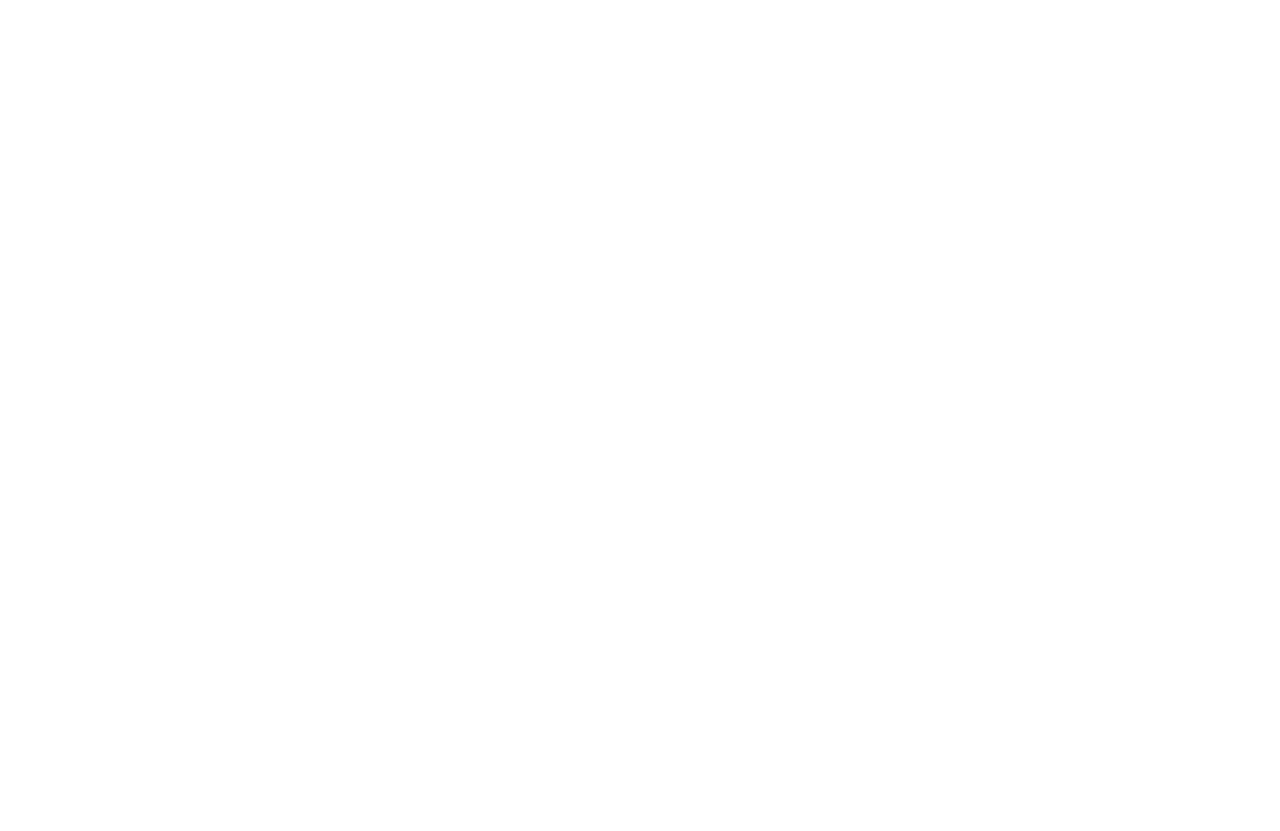
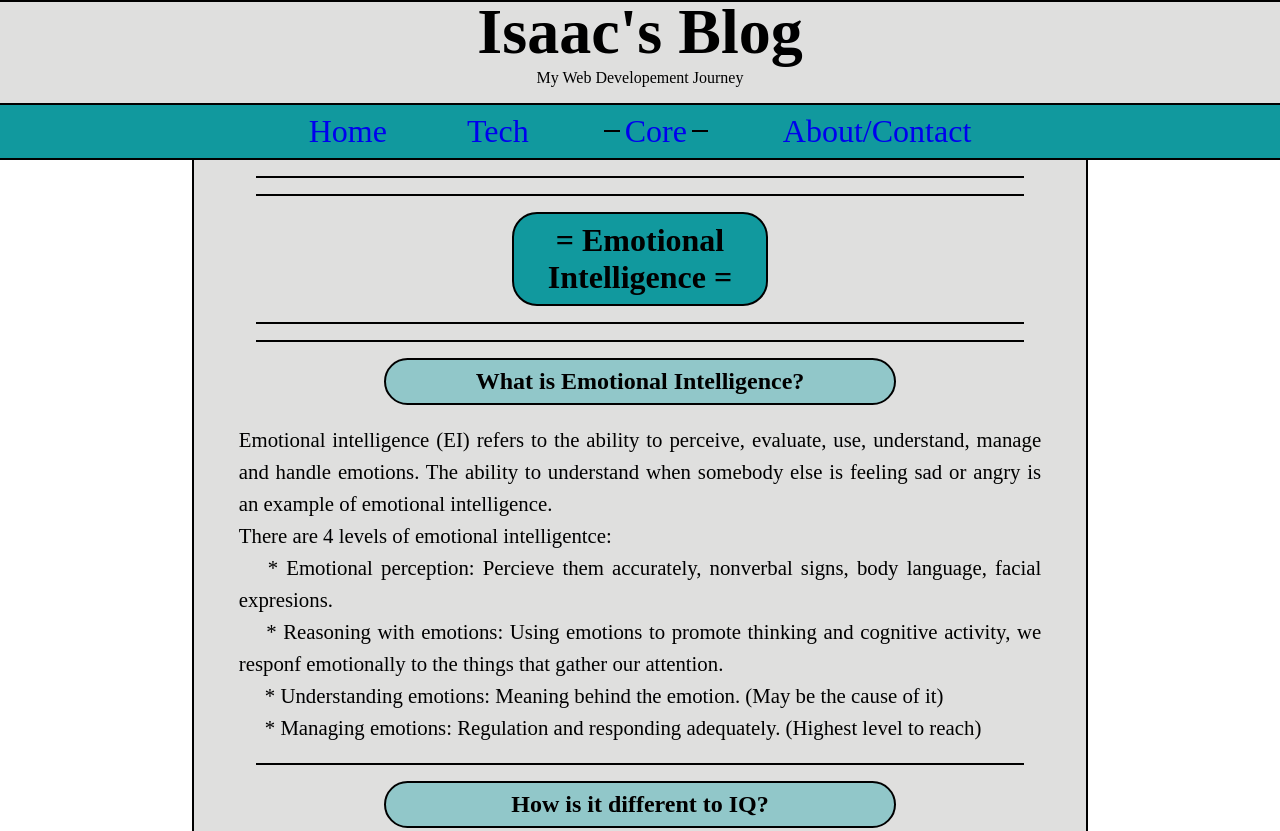
Before and after one commit to gisaacsotelo/gisaacsotelo.github.io, a plain HTML site: page pages/emotional-intelligence.html in a window 1280 px wide. Shown: the top 831 px of the page. Before the commit the page ends 800 px from the top, so only its background shows below. Drawn offline with Linux system fonts and the light colour scheme; a web font is replaced by a local one.

Commit message:
Populated emotional-intelligence.html

```diff
--- a/pages/emotional-intelligence.html
+++ b/pages/emotional-intelligence.html
@@ -4,9 +4,86 @@
   <meta charset="UTF-8">
   <meta http-equiv="X-UA-Compatible" content="IE=edge">
   <meta name="viewport" content="width=device-width, initial-scale=1.0">
-  <title>Document</title>
+  <!-- Link my Font from google fonts -->
+  <link rel="preconnect" href="https://fonts.googleapis.com">
+  <link rel="preconnect" href="https://fonts.gstatic.com" crossorigin>
+  <link href="https://fonts.googleapis.com/css2?family=Akshar:wght@400;700&family=Fjalla+One&display=swap" rel="stylesheet">
+  <!-- Link my .css file to my .html file -->
+  <link rel="stylesheet" href="../styles/main.css" type="text/css">
+  <title>ISB - Emotional Intelligence [EQ] </title>
 </head>
 <body>
+  <header>
+    <h1>Isaac's Blog</h1>
+    <p class="slogan">My Web Developement Journey</p>
+    <nav class="main-nav">
+      <ul class="nav-list">
+        <li><a href="../index.html">Home</a></li>
+        <li><a href="tech.html">Tech</a></li>
+        <li><a href="core.html" class="current-page">Core</a></li>
+        <li><a href="#">About/Contact</a></li>
+      </ul>
+    </nav>
+  </header>
+  <!-- End header -->
+  <div class="sprints-main">
+    <div class="tech-content">
+      <div class="divider-line"></div>
+      <div class="divider-line"></div>
+      <div class="sprint-title " style="margin:1rem auto; transform: translateX(0);">
+        <h2>= Emotional Intelligence =</h2>
+      </div>
+      <div class="divider-line"></div>
+      <div class="divider-line"></div>
+      <div class="sprint-topic"> <!--TOPIC-->
+        <h3>What is Emotional Intelligence?</h3>
+      </div>
+      <div class="sprint-topic-content">
+        <p>Emotional intelligence (EI) refers to the ability to perceive, evaluate, use, understand, manage and handle emotions.
+          The ability to understand when somebody else is feeling sad or angry is an example of emotional intelligence.
 
+         <br> There are 4 levels of emotional intelligentce:
+         <br>&emsp;   * Emotional perception: Percieve them accurately, nonverbal signs, body language, facial expresions.
+         <br>&emsp;   * Reasoning with emotions: Using emotions to promote thinking and cognitive activity, we responf emotionally to the things that gather our attention.
+         <br>&emsp;   * Understanding emotions: Meaning behind the emotion. (May be the cause of it)
+         <br>&emsp;   * Managing emotions: Regulation and responding adequately. (Highest level to reach)</div>
+      <div class="divider-line"></div> <!--End TOPIC-->
+      <div class="sprint-topic"> <!--TOPIC-->
+        <h3>How is it different to IQ?</h3>
+      </div>
+      <div class="sprint-topic-content">
+        <p>IQ tests measure your ability to solve problems, use logic, and grasp or communicate complex ideas.
+          <br>EQ tests measure your ability to recognize emotion in yourself and others, and to use that awareness to guide your decisions.
+          <br>
+          <br>IQ developes the next abilities:
+          <br>  Learning.
+          <br>  Understand and apply information to skills.
+          <br>  Logical reasoning.
+          <br>  Word comprehension.
+          <br>  Math skills.
+          <br>  Abstract and spatial thinking.
+          <br>  Filter irrelevant information.
+          <br>
+          <br>EQ developes the next abilities:
+          <br> Identify, evaluate, control and express emotions. (Own emotions)
+          <br>  Perceive, and assess others' emotions.
+          <br>  Use emotions to facilitate thinking.
+          <br>  Understand emotional meanings.</p>
+      </div>
+      <div class="divider-line"></div> <!--End TOPIC-->
+      <div class="sprint-topic">
+        <h3>Why is it important?</h3>
+      </div>
+      <div class="sprint-topic-content">
+        <p>It helps with self growth and self regulation, our self development as humans, we need to be able to pinpoint and area of improvement if we wish to work on it and grow it.
+         <br> I see it as increasing the understanding the knowledge of ourselves and how do we react to internal and external inputs.
+          <br>We are part of a society and we interact with each other, understanding how we affect other and how others affect us ends up in a benefit for all the parties involved, self and others.</p>
+      </div>
+      <div class="divider-line"></div>
+    </div>
+  </div>
+  <div class="core-footer">
+    <p>Thanks for reading!</p>
+  </div>
 </body>
 </html>
```
Also changed, not shown: pages/test-box.html (+25 -9 lines).
